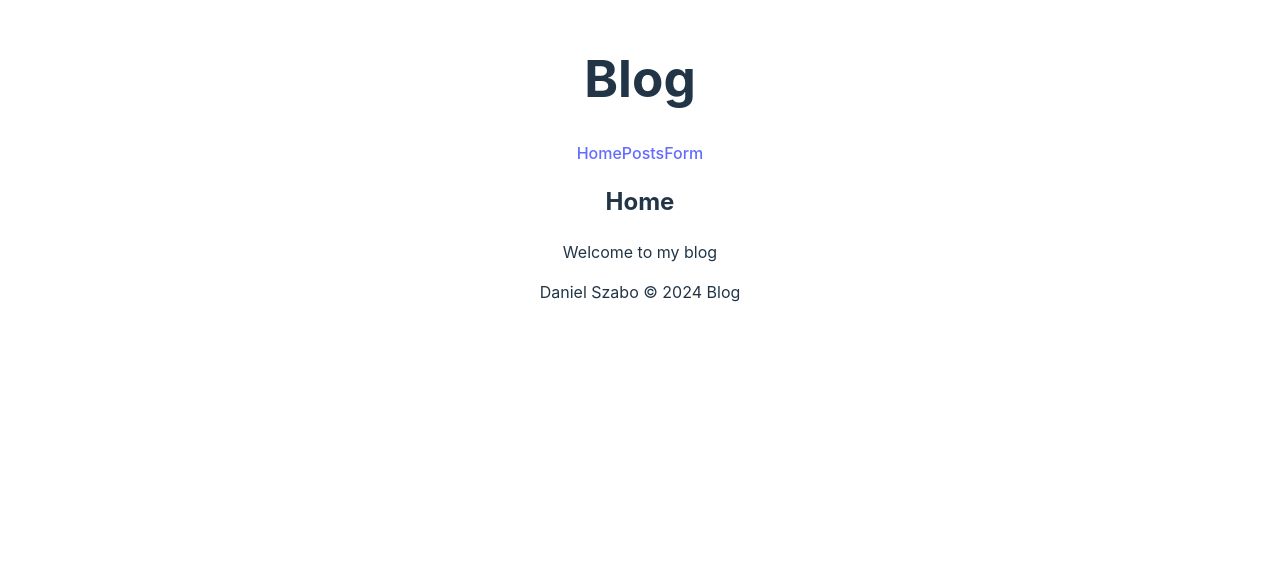
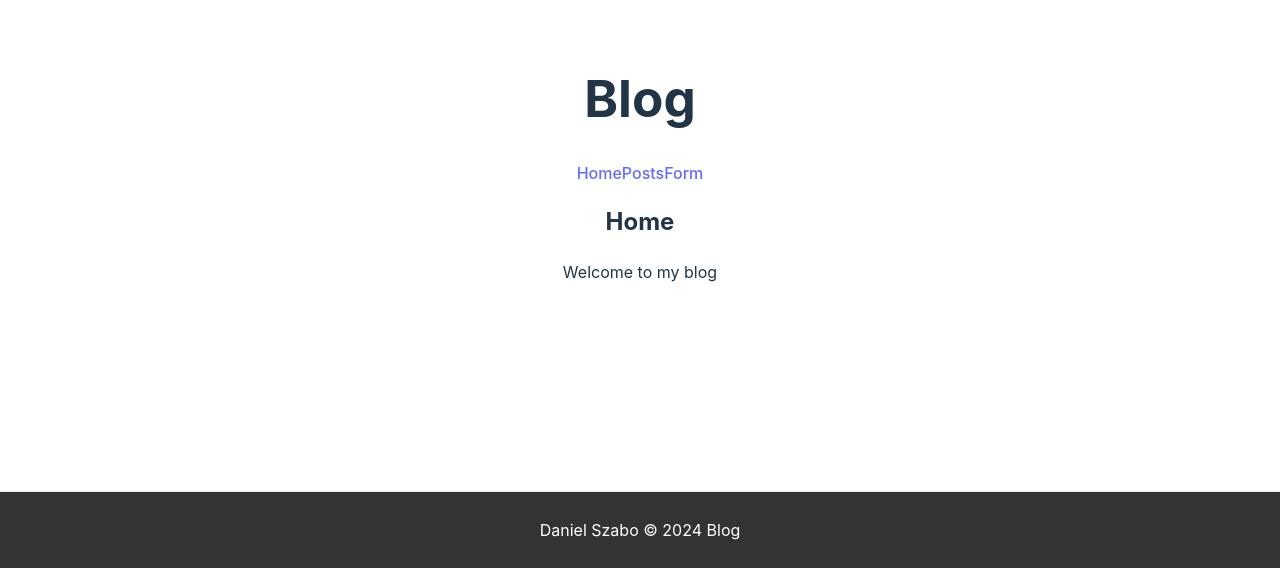
Before and after one commit to d-g-Szabo/react-full-stack-app, a React (Vite) app in the folder client/: page / in a window 1280 px wide. Shown: the part 232-800 px from the top of the page. Built offline with nearby package versions, Linux system fonts and the light colour scheme.

Commit message:
Add Footer component with CSS styling for fixed position at the bottom

```diff
--- /dev/null
+++ b/client/src/components/Footer.css
@@ -0,0 +1,13 @@
+footer {
+  background-color: #333;
+  color: white;
+  padding: 10px 0;
+  text-align: center;
+  width: 100%;
+  position: fixed;
+  bottom: 0;
+  left: 0;
+  right: 0;
+  z-index: 100;
+  border-top: 1px solid #e9ecef;
+}
--- a/client/src/components/Footer.jsx
+++ b/client/src/components/Footer.jsx
@@ -1,3 +1,4 @@
+import "./Footer.css";
 export default function Footer() {
   return (
     <footer>
```
